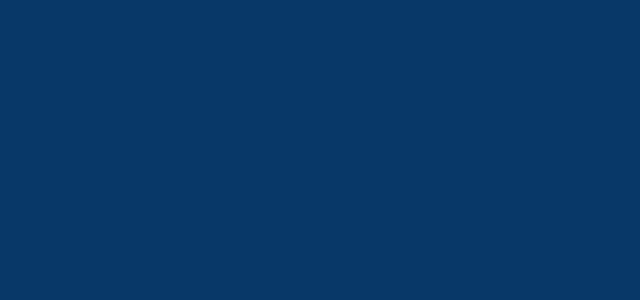
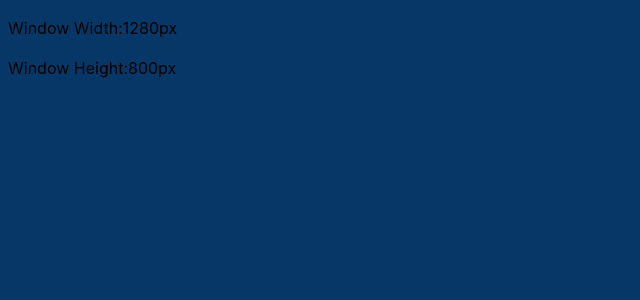
Before and after one commit to Shubh3819/Web-Dev, a React (Vite) app: page / in a window 1280 px wide. Shown: the top 300 px of the page, without its empty margins (0-640 px from the left). Built offline with nearby package versions, Linux system fonts and the light colour scheme.

Commit message:
USEEFFECT

```diff
--- a/src/App.jsx
+++ b/src/App.jsx
@@ -6,10 +6,12 @@
 // import Renderlist from './Renderlist.jsx';
 // import State from './State.jsx';
 //import Hookstate from "./hookstate.jsx";
+import UseEffect from "./UseEffect.jsx";
 
 function App() {
   return (
     <>
+    <UseEffect />
     {/* <State />     */}
     {/* <Header />
     <Footer />
--- /dev/null
+++ b/src/UseEffect.jsx
@@ -0,0 +1,30 @@
+//useEffect(function,[dependencies])
+//1.useEffect(() => {}) //Runs after every re-render
+//2.useEffect(() => {},[]) //Runs onlu on mount
+//3.useEffect(() => {},{value}) //Runs on mount + when value changes
+
+
+import React,{ useEffect , useState } from "react";
+
+function UseEffect(){
+
+    const[width,setWidth] = useState(window.innerWidth);
+    const[height,setHeight] = useState(window.innerHeight);
+
+    window.addEventListener("resize",handleResize);
+    console.log("Event Listener Added");
+
+    function handleResize(){
+        setWidth(window.innerWidth);
+        setHeight(window.innerHeight);
+    }
+
+    return(
+        <>
+        <p>Window Width:{width}px</p>
+        <p>Window Height:{height}px</p>
+        </>
+    );
+}
+
+export default UseEffect;
```
